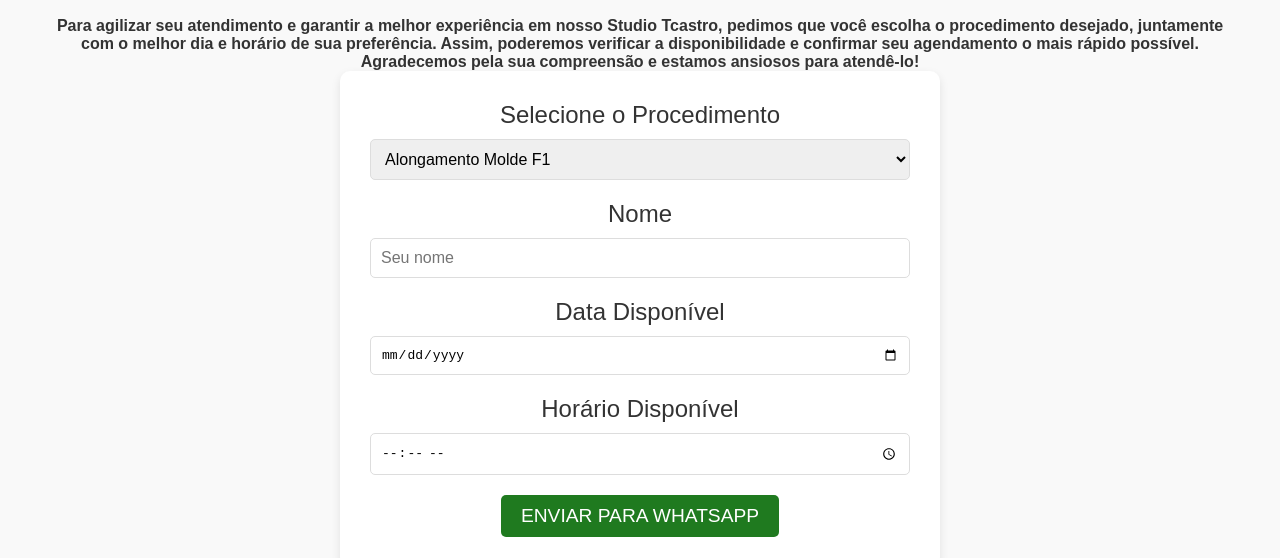
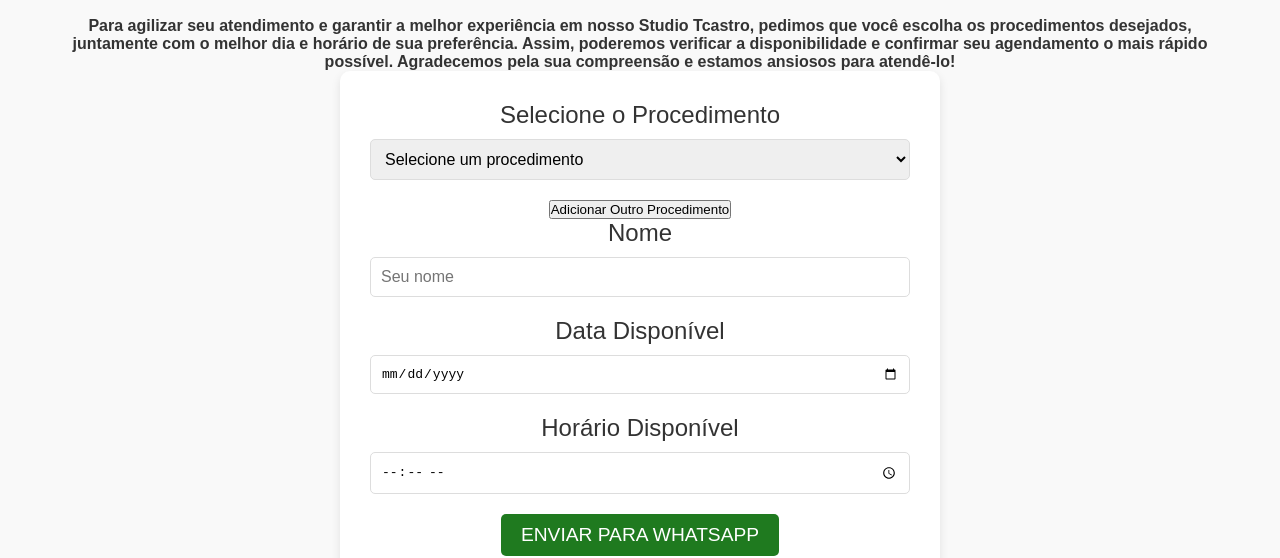
Before and after one commit to luan-fb/Tcastro, a plain HTML site: page agendamentos.html in a window 1280 px wide. Shown: the part 276-834 px from the top of the page. Drawn offline with Linux system fonts and the light colour scheme; a web font is replaced by a local one.

Commit message:
Melhorias de usabilidade

```diff
--- a/agendamentos.html
+++ b/agendamentos.html
@@ -52,47 +52,57 @@
     <section class="agendamentos-section">
         <h2>Agendamento de Serviços</h2>
         <h4>Para agilizar seu atendimento e garantir a melhor experiência em nosso Studio Tcastro, pedimos que você
-            escolha o procedimento desejado, juntamente com o melhor dia e horário de sua preferência. Assim, poderemos
+            escolha os procedimentos desejados, juntamente com o melhor dia e horário de sua preferência. Assim,
+            poderemos
             verificar a disponibilidade e confirmar seu agendamento o mais rápido possível.
 
             Agradecemos pela sua compreensão e estamos ansiosos para atendê-lo!</h4>
         <form id="agendamento-form">
-            <label for="procedimento">Selecione o Procedimento</label>
-            <select id="procedimento" name="procedimento">
-                <option value="alongamento-f1">Alongamento Molde F1</option>
-                <option value="Alongamento Fibra de vidro">Alongamento Fibra de vidro</option>
-                <option value="Alongamento molde russo">Alongamento molde russo</option>
-                <option value="Alongamento e pedicure">Alongamento e pedicure</option>
-                <option value="Alongamento nos pes">Alongamento nos pes</option>
-                <option value="Blindagem">Blindagem</option>
-                <option value="Banho de gel">Banho de gel</option>
-                <option value="Cuticulagem">Cuticulagem</option>
-                <option value="Esmaltação em gel">Esmaltação em gel</option>
-                <option value="Manutenção">Manutenção</option>
-                <option value="Manutenção Blindagem">Manutenção Blindagem</option>
-                <option value="Manicure">Manicure</option>
-                <option value="Manicure/Pedicure">Manutenção Blindagem</option>
-                <option value="Reposição de Unha">Reposição de Unha</option>
-                <option value="Remoção Alongamento">Remoção Alongamento</option>
-                <option value="Pedicure">Manutenção Blindagem</option>
-
-
-
-            </select>
+            <div id="procedimentos-container">
+                <div class="procedimento-group">
+                    <label for="procedimento">Selecione o Procedimento</label>
+                    <select class="procedimento" name="procedimento" onchange="mostrarSubtipo(this)">
+                        <option value="">Selecione um procedimento</option>
+                        <option value="Alongamento Molde f1">Alongamento Molde F1</option>
+                        <option value="Alongamento De Fibra">Alongamento Fibra de vidro</option>
+                        <option value="Alongamento Molde Russo">Alongamento molde russo</option>
+                        <option value="Alongamento Nos Pes">Alongamento nos pés</option>
+                        <option value="Blindagem">Blindagem</option>
+                        <option value="Banho De Gel">Banho de gel</option>
+                        <option value="Cuticulagem">Cuticulagem</option>
+                        <option value="Esmaltação Em Gel">Esmaltação em gel</option>
+                        <option value="Manutencao">Manutenção</option>
+                        <option value="Manutencao Blindagem">Manutenção Blindagem</option>
+                        <option value="Manicure">Manicure</option>
+                        <option value="Manicure, Pedicure">Manicure/Pedicure</option>
+                        <option value="Reposicao De Unha">Reposição de Unha</option>
+                        <option value="Remocao de Alongamento">Remoção Alongamento</option>
+                        <option value="Pedicure">Pedicure</option>
+                    </select>
+                    <div class="subtipo-container" style="display:none;">
+                        <label for="subtipo">Selecione o Tipo de Alongamento</label>
+                        <select class="subtipo" name="subtipo">
+                            <option value="">Selecione um tipo</option>
+                            <option value="Básico">Básico</option>
+                            <option value="Decorado">Decorado</option>
+                        </select>
+                    </div>
+                </div>
+            </div>
+            <button type="button" onclick="adicionarProcedimento()">Adicionar Outro Procedimento</button>
 
             <label for="nome">Nome</label>
-            <input type="text" id="nome" name="nome" placeholder="Seu nome">
+            <input type="text" id="nome" name="nome" placeholder="Seu nome" required>
 
             <label for="data">Data Disponível</label>
-            <input type="date" id="data" name="data">
+            <input type="date" id="data" name="data" required>
 
             <label for="hora">Horário Disponível</label>
-            <input type="time" id="hora" name="hora">
+            <input type="time" id="hora" name="hora" required>
 
             <button type="submit" class="btn-enviar">Enviar para WhatsApp</button>
         </form>
     </section>
-
 
     <footer class="footer-section">
         <div class="agendamento-container">
@@ -124,33 +134,89 @@
                 </a>
             </div>
 
-
             <div class="footer-logo">
                 <img src="img/logo.jpg" alt="Logo Tcastro">
             </div>
         </div>
     </footer>
 
+    <script>
+        function mostrarSubtipo(select) {
+            const subtipoContainer = select.nextElementSibling;
+            subtipoContainer.style.display = select.value.includes('Alongamento') ? 'block' : 'none';
+        }
 
-    <script>
+        function adicionarProcedimento() {
+            const procedimentosContainer = document.getElementById('procedimentos-container');
+            const procedimentoGroup = document.createElement('div');
+            procedimentoGroup.classList.add('procedimento-group');
+
+            procedimentoGroup.innerHTML = `
+                <label for="procedimento">Selecione o Procedimento</label>
+                <select class="procedimento" name="procedimento" onchange="mostrarSubtipo(this)">
+                    <option value="">Selecione um procedimento</option>
+                <option value="Alongamento Molde f1">Alongamento Molde F1</option>
+                <option value="Alongamento De Fibra">Alongamento Fibra de vidro</option>
+                <option value="Alongamento Molde Russo">Alongamento molde russo</option>
+                <option value="Alongamento Nos Pes">Alongamento nos pés</option>
+                <option value="Blindagem">Blindagem</option>
+                <option value="Banho De Gel">Banho de gel</option>
+                <option value="Cuticulagem">Cuticulagem</option>
+                <option value="Esmaltação Em Gel">Esmaltação em gel</option>
+                <option value="Manutencao">Manutenção</option>
+                <option value="Manutencao Blindagem">Manutenção Blindagem</option>
+                <option value="Manicure">Manicure</option>
+                <option value="Manicure, Pedicure">Manicure/Pedicure</option>
+                <option value="Reposicao De Unha">Reposição de Unha</option>
+                <option value="Remocao de Alongamento">Remoção Alongamento</option>
+                <option value="Pedicure">Pedicure</option>
+
+                </select>
+                <div class="subtipo-container" style="display:none;">
+                    <label for="subtipo">Selecione o Tipo de Alongamento</label>
+                    <select class="subtipo" name="subtipo">
+                        <option value="">Selecione um tipo</option>
+                        <option value="Básico">Básico</option>
+                        <option value="Decorado">Decorado</option>
+                    </select>
+                </div>
+            `;
+
+            procedimentosContainer.appendChild(procedimentoGroup);
+        }
+
         document.getElementById('agendamento-form').addEventListener('submit', function (e) {
             e.preventDefault();
 
+            const procedimentosSelecionados = [];
+            const procedimentos = document.querySelectorAll('.procedimento');
 
-            const procedimento = document.getElementById('procedimento').value;
+            procedimentos.forEach(select => {
+                const procedimento = select.value;
+                const subtipoSelect = select.nextElementSibling.querySelector('.subtipo');
+                const subtipo = subtipoSelect ? subtipoSelect.value : '';
+                if (procedimento) {
+                    procedimentosSelecionados.push(subtipo ? `${procedimento} (${subtipo})` : procedimento);
+                }
+            });
+
             const nome = document.getElementById('nome').value;
             const data = document.getElementById('data').value;
             const hora = document.getElementById('hora').value;
 
+            if (procedimentosSelecionados.length === 0 || !nome || !data || !hora) {
+                alert('Por favor, preencha todos os campos obrigatórios.');
+                return;
+            }
 
-            const mensagem = `Olá, meu nome é ${nome}. Gostaria de agendar um ${procedimento} para o dia ${data} às ${hora}.`;
+            // Formatação da data e hora conforme necessário
+            const dataFormatada = new Date(data).toLocaleDateString('pt-BR', { timeZone: 'America/Sao_Paulo' });
+            const horaFormatada = hora; // A hora é capturada no formato correto, mas você pode formatá-la se necessário.
 
-
+            const mensagem = `Olá, meu nome é ${nome}. Gostaria de agendar os seguintes procedimentos: ${procedimentosSelecionados.join(', ')} para o dia ${dataFormatada} às ${horaFormatada}.`;
             const telefone = '+5531987039575';
 
-
             const url = `https://api.whatsapp.com/send?phone=${telefone}&text=${encodeURIComponent(mensagem)}`;
-
 
             window.open(url, '_blank');
         });
```
